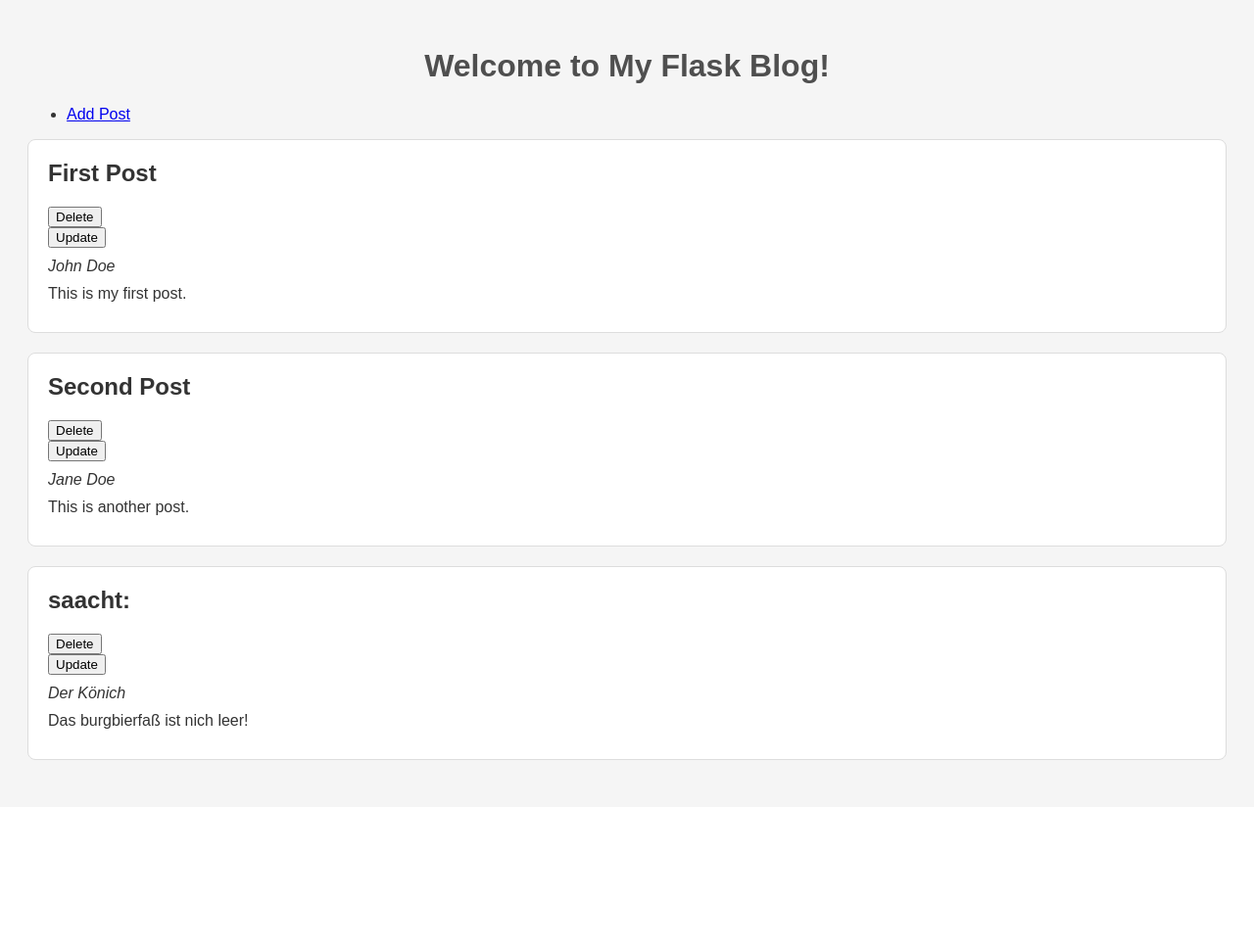
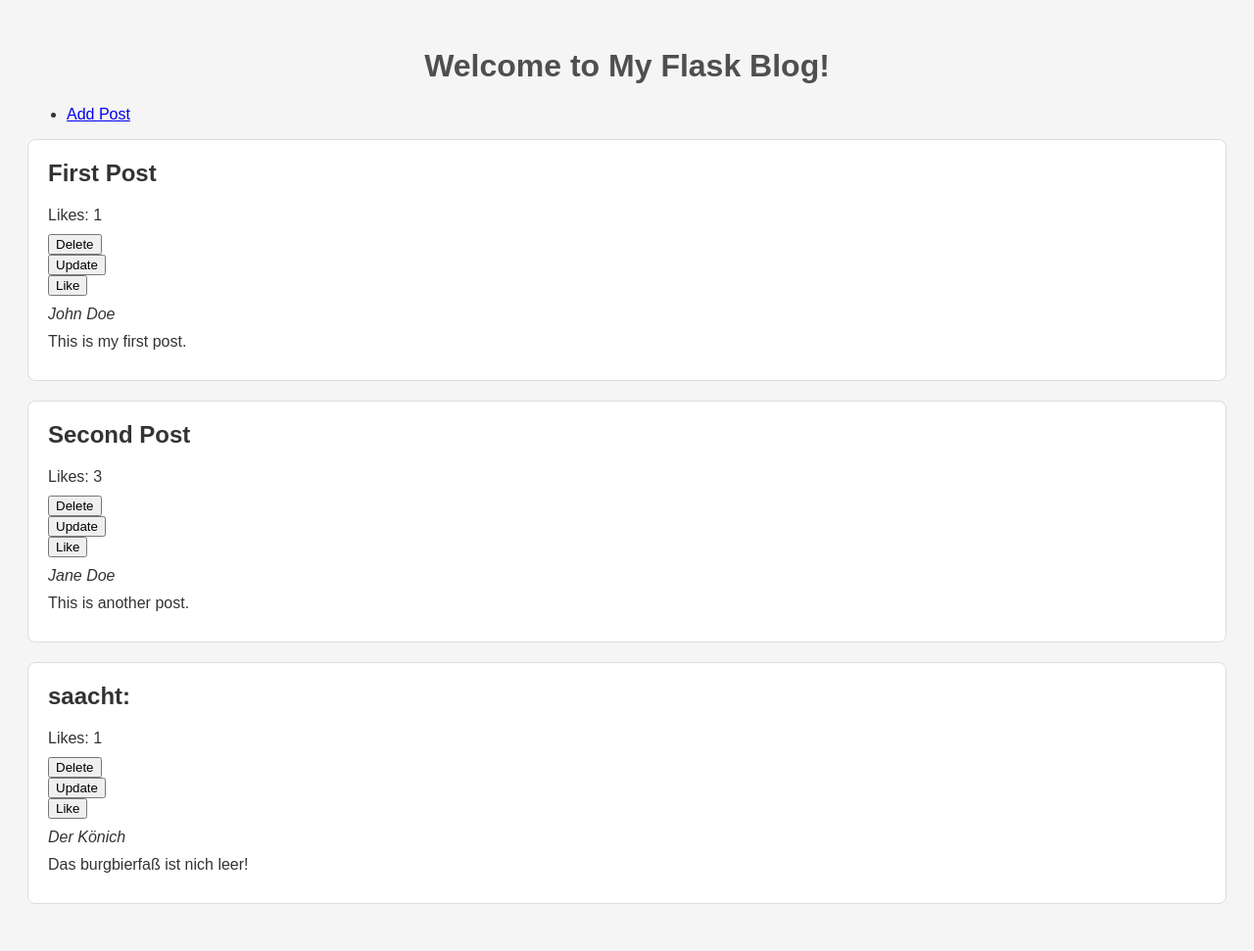
Before and after one commit to Sethugha/Blog, a Flask app: page / in a window 1280 px wide. Shown: the whole page at 98% size. Before the commit the page ends 776 px from the top, so only its background shows below. Run offline with Flask 3, Linux system fonts and the light colour scheme.

Commit message:
Still crude pages but like works too

```diff
--- a/app.py
+++ b/app.py
@@ -29,6 +29,7 @@ def delete(post_id):
     storage.delete_post(post_id)
     return redirect(url_for('index'))
 
+
 @app.route('/update/<int:post_id>', methods=['GET', 'POST'])
 def update(post_id):
     data = storage.load_json('data.json')
@@ -42,5 +43,16 @@ def update(post_id):
                 return redirect(url_for('index'))
             return render_template('update.html', post=post)
 
+
+@app.route('/like/<int:post_id>')
+def like(post_id):
+    data = storage.load_json('data.json')
+    for post in data:
+        if post['id'] == post_id:
+            post['likes'] += 1
+    storage.save_json(data)
+    return redirect(url_for('index'))
+
+
 if __name__ == '__main__':
     app.run(host="0.0.0.0", port=5000, debug=True)
--- a/data.json
+++ b/data.json
@@ -3,18 +3,21 @@
         "id": 1,
         "author": "John Doe",
         "title": "First Post",
-        "content": "This is my first post."
+        "content": "This is my first post.",
+        "likes": 1
     },
     {
         "id": 2,
         "author": "Jane Doe",
         "title": "Second Post",
-        "content": "This is another post."
+        "content": "This is another post.",
+        "likes": 3
     },
     {
         "id": 3,
         "author": "Der Könich",
         "title": "saacht:",
-        "content": "Das burgbierfaß ist nich leer!"
+        "content": "Das burgbierfaß ist nich leer!",
+        "likes": 1
     }
 ]
--- a/storage.py
+++ b/storage.py
@@ -41,8 +41,8 @@ def update_post(post_id, author, title, content):
 
 def main():
     data = [
-        {'id': 1, 'author': 'John Doe', 'title': 'First Post', 'content': 'This is my first post.'},
-        {'id': 2, 'author': 'Jane Doe', 'title': 'Second Post', 'content': 'This is another post.'},
+        {'id': 1, 'author': 'John Doe', 'title': 'First Post', 'content': 'This is my first post.', 'likes': 0},
+        {'id': 2, 'author': 'Jane Doe', 'title': 'Second Post', 'content': 'This is another post.', 'likes': 0}
         ]
     save_json(data)
     get_highest_id()
--- a/templates/index.html
+++ b/templates/index.html
@@ -17,12 +17,15 @@
 
     <div class="post">
         <h2>{{ post.title }}</h2>
+            <p>Likes: {{ post.likes }}</p>
             <form action="/delete/{{ post.id }}">
                 <button type="submit" >Delete</button>
             </form>
             <form action="/update/{{ post.id }}">
                 <button type="submit" >Update</button>
             </form>
+            <form action="/like/{{ post.id }}">
+                <button type="submit" >Like</button>
         <p><em>{{ post.author }}</em></p>
         <p>{{ post.content }}</p>
     </div>
```
